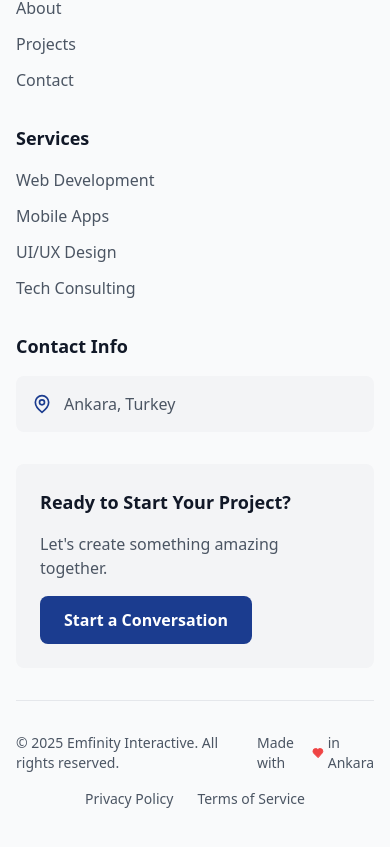
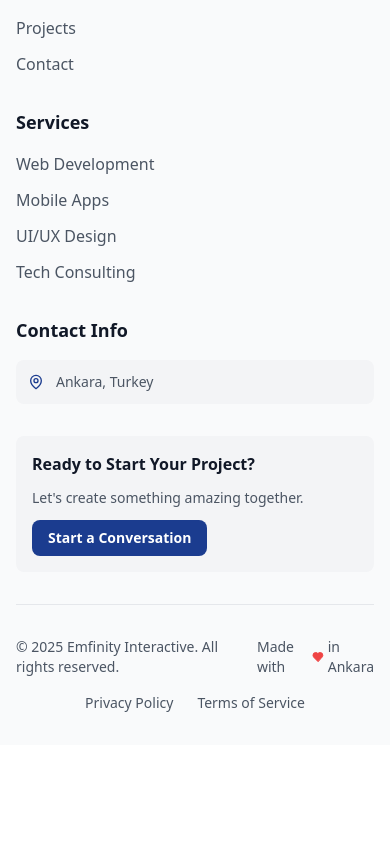
Before and after one commit to Emfinity-Interactive/Emfinity-Interactive-Website, a React (Vite) app: page / in a window 390 px wide. Shown: the part 8391-9238 px from the top of the page. After the commit the page ends 9136 px from the top, so only its background shows below. Built offline with nearby package versions, Linux system fonts and the light colour scheme.

Commit message:
Improve footer responsive design and mobile appearance

```diff
--- a/src/components/Footer.tsx
+++ b/src/components/Footer.tsx
@@ -65,10 +65,10 @@ export const Footer: React.FC = () => {
   };
 
   return (
-    <div className="bg-gray-50 dark:bg-slate-900 border-t border-gray-200 dark:border-gray-800">
-      <div className="max-w-7xl mx-auto px-4 sm:px-6 lg:px-8 py-12">
+    <footer className="bg-gray-50 dark:bg-slate-900 border-t border-gray-200 dark:border-gray-800">
+      <div className="max-w-7xl mx-auto px-4 sm:px-6 lg:px-8 py-8 sm:py-12">
         {/* Main Footer Content */}
-        <div className="grid grid-cols-1 md:grid-cols-2 lg:grid-cols-4 gap-8 mb-8">
+        <div className="grid grid-cols-1 sm:grid-cols-2 lg:grid-cols-4 gap-8 lg:gap-12 mb-8">
 
           {/* Company Info */}
           <div className="lg:col-span-1">
@@ -180,24 +180,26 @@ export const Footer: React.FC = () => {
               </h3>
               <div className="flex flex-col space-y-8">
                 {/* Location - Üstte */}
-                <div className="bg-gray-100 dark:bg-slate-800 rounded-lg p-4">
+                <div className="bg-gray-100 dark:bg-slate-800 rounded-lg p-3 sm:p-4">
                   <div className="flex items-center space-x-3 text-gray-600 dark:text-gray-400">
-                    <MapPin className="w-5 h-5 text-primary-blue" />
-                    <span className="text-base font-medium">{t.footer.contact.address}</span>
+                    <MapPin className="w-4 h-4 sm:w-5 sm:h-5 text-primary-blue flex-shrink-0" />
+                    <span className="text-sm sm:text-base font-medium">{t.footer.contact.address}</span>
                   </div>
                 </div>
 
                 {/* CTA Section - Altta */}
-                <div className="bg-gray-100 dark:bg-slate-800 rounded-lg p-6 flex flex-col gap-4">
-                  <div className="text-lg font-semibold text-gray-900 dark:text-gray-100">
-                    {t.contact.ctaTitle}
+                <div className="bg-gray-100 dark:bg-slate-800 rounded-lg p-4 sm:p-6">
+                  <div className="flex flex-col gap-3 sm:gap-4">
+                    <div className="text-base sm:text-lg font-semibold text-gray-900 dark:text-gray-100">
+                      {t.contact.ctaTitle}
+                    </div>
+                    <div className="text-sm sm:text-base text-gray-600 dark:text-gray-400">
+                      {t.contact.ctaDescription}
+                    </div>
+                    <button className="px-4 sm:px-6 py-2 sm:py-3 rounded-lg bg-primary-blue text-white font-semibold hover:bg-primary-turquoise transition-all duration-300 w-fit text-sm sm:text-base hover:scale-105">
+                      {t.contact.ctaButton}
+                    </button>
                   </div>
-                  <div className="text-base text-gray-600 dark:text-gray-400">
-                    {t.contact.ctaDescription}
-                  </div>
-                  <button className="px-6 py-3 rounded-lg bg-primary-blue text-white font-semibold hover:bg-primary-turquoise transition-colors duration-300 w-fit">
-                    {t.contact.ctaButton}
-                  </button>
                 </div>
               </div>
             </motion.div>
@@ -234,6 +236,6 @@ export const Footer: React.FC = () => {
           </div>
         </motion.div>
       </div>
-    </div>
+    </footer>
   );
 }
```
